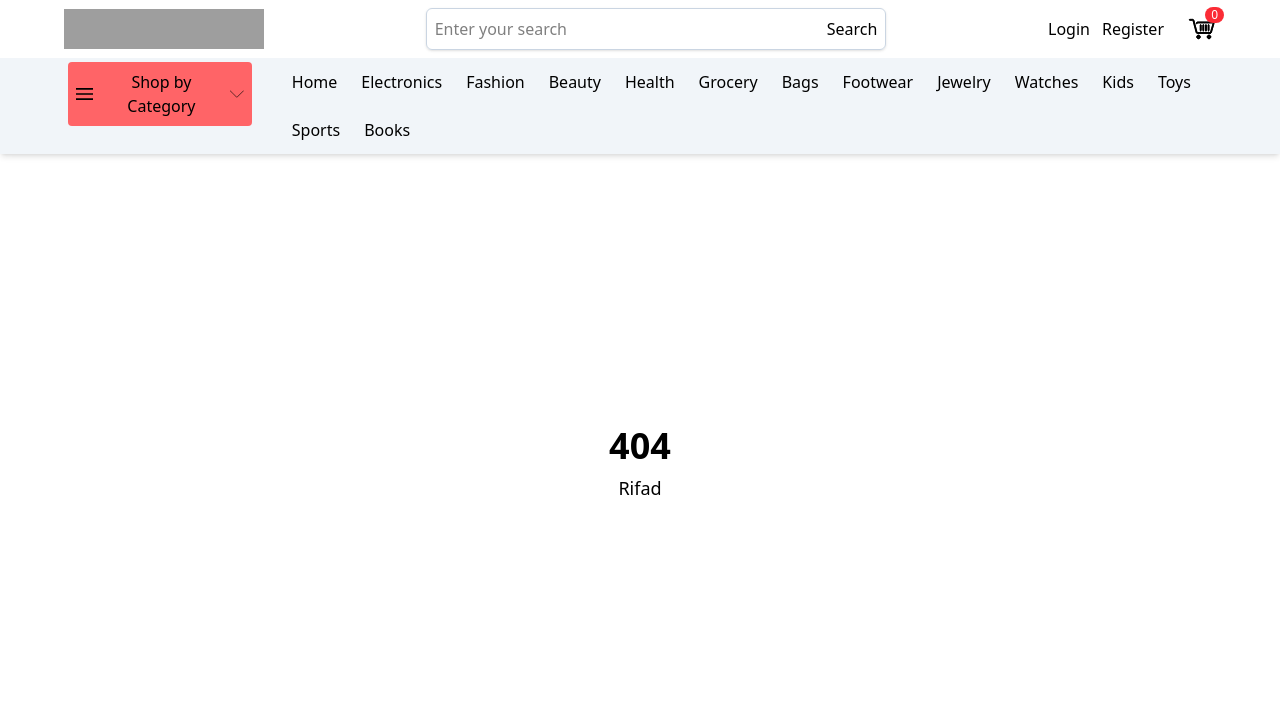
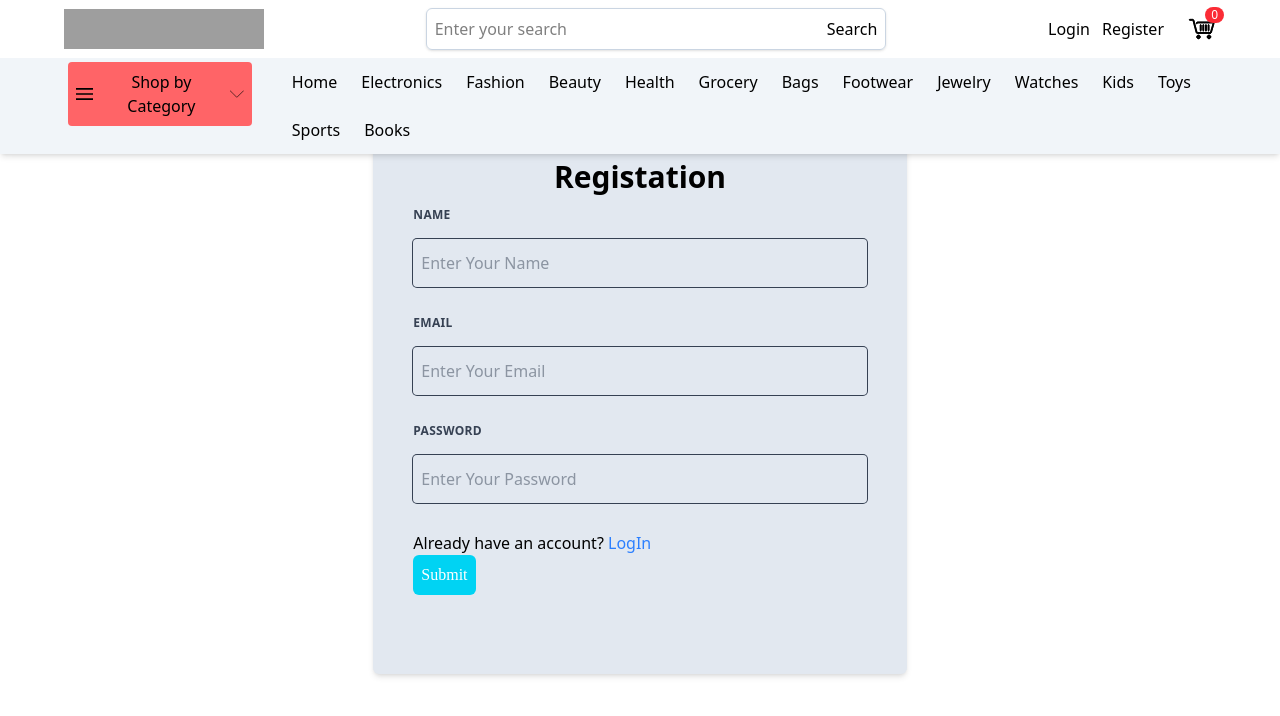
Before and after one commit to rifatanan/E-Commerce, a Next.js app in the folder frontend/: page /register in a window 1280 px wide. Before the commit this address had no page. Shown: the top 716 px of the page. Built offline with nearby package versions, Linux system fonts and the light colour scheme; grey boxes are pictures that could not be loaded.

Commit message:
add register

```diff
--- /dev/null
+++ b/frontend/src/app/login/page.tsx
@@ -0,0 +1,9 @@
+import LogIn from '@/src/components/Login'
+import React from 'react'
+
+const page = () => {
+  return (<LogIn />
+  )
+}
+
+export default page
--- /dev/null
+++ b/frontend/src/app/register/page.tsx
@@ -0,0 +1,10 @@
+import Register from '@/src/components/Register'
+import React from 'react'
+
+const page = () => {
+  return (
+    <Register/>
+  )
+}
+
+export default page
--- a/frontend/src/components/Login.tsx
+++ b/frontend/src/components/Login.tsx
@@ -11,7 +11,7 @@ function LogIn() {
 	const [email, setEmail] = useState('')
 	const [password, setPassword] = useState('')
 
-	function handleSubmit(e: React.FormEvent) {
+	const handleSubmit = (e: React.FormEvent) => {
 		e.preventDefault()
 		console.log('login', { email, password })
 		router.push('/')
--- a/frontend/src/components/ProductDetails.tsx
+++ b/frontend/src/components/ProductDetails.tsx
@@ -2,10 +2,10 @@
 import React, { useState } from "react";
 
 const images = [
-  "/images/image.jpg",
-  "1.png",
-  "/images/image.jpg",
-  "1.png",
+  "/images/hudi.png",
+  "/images/hudi.png",
+  "/images/hudi.png",
+  "/images/hudi.png"
 ];
 
 const ProductDetails: React.FC = () => {
@@ -66,11 +66,7 @@ const ProductDetails: React.FC = () => {
 
           {/* Price */}
           <div className="flex items-center gap-4 mt-4">
-            <span className="text-gray-400 line-through text-lg">₹1600</span>
-            <span className="text-2xl font-bold text-red-500">₹2200</span>
-            <span className="text-green-600 text-sm font-medium">
-              Available in Stock: 250 Items
-            </span>
+            <span className="text-2xl font-bold text-red-500">2200tk</span>
           </div>
 
           {/* Description */}
--- /dev/null
+++ b/frontend/src/components/Register.tsx
@@ -0,0 +1,49 @@
+"use client"
+import React, { useState } from 'react'
+import Label from '../utils/Label'
+import Input from '../utils/Input'
+import Button from '../utils/Button'
+import Link from 'next/link'
+import { useRouter } from 'next/navigation'
+
+const Register = () => {
+	const router = useRouter()
+	const [name, setName] = useState('')
+	const [email, setEmail] = useState('')
+	const [password, setPassword] = useState('')
+
+	function handleSubmit(e: React.FormEvent) {
+		e.preventDefault()
+		console.log('register', { name, email, password })
+		router.push('/')
+	}
+
+	return (
+		<div className="h-166.25 w-full flex justify-center items-center">
+			<div className='p-10 h-5/6 lg:w-5/12 md:w-9/12 sm:w-9/12 bg-slate-200 shadow-md rounded-md'>
+				<div className='h-full'>
+					<h1 className='flex font-bold text-3xl justify-center'>Registation</h1>
+					<form
+						className='w-full h-5/6 pt-3 gap-2'
+						onSubmit={handleSubmit}>
+						<div className='grid grid-flow-row gap-2'>
+							<Label name={"Name"} />
+							<Input name='name' placeholder={"Enter Your Name"} value={name} handleChange={(e) => setName(e.target.value)} />
+							<p className='text-red-500'>{/* error placeholder */}</p>
+							<Label name={"Email"} />
+							<Input name='email' placeholder={"Enter Your Email"} value={email} handleChange={(e) => setEmail(e.target.value)} />
+							<p className='text-red-500'>{/* error placeholder */}</p>
+							<Label name={"Password"} />
+							<Input name='password' placeholder={"Enter Your Password"} value={password} handleChange={(e) => setPassword(e.target.value)} />
+							<p className='text-red-500'>{/* error placeholder */}</p>
+							<p>Already have an account?	<Link href={'/login'} className='text-blue-500'>LogIn</Link></p>
+						</div>
+						<Button name={"Submit"} />
+					</form>
+				</div>
+			</div>
+		</div>
+	)
+}
+
+export default Register
--- a/frontend/src/utils/Card.tsx
+++ b/frontend/src/utils/Card.tsx
@@ -1,9 +1,9 @@
 import Image from 'next/image'
 import Link from 'next/link'
 
-const image1 = '/images/image.jpg'
-const image2 = '/1.png'
-const ratingImage = '/rating.png'
+const hudiImage = '/images/hudi.png'
+const expandImage = '/images/expand.png'
+const ratingImage = '/images/rating.png'
 
 const rating = [1,2,3,4,5];
 
@@ -14,7 +14,7 @@ const Card = () => {
 
             <Link href={'/product-details?id=123'}>
                 <Image
-                    src={image2}
+                    src={expandImage}
                     alt="image1"
                     className='right-0 rounded-t-sm absolute cursor-pointer'
                     width={30}
@@ -23,7 +23,7 @@ const Card = () => {
             </Link>
 
             <Image
-                src={image1}
+                src={hudiImage}
                 alt="image1"
                 className='w-full rounded-t-sm '
                 width={400}
```
